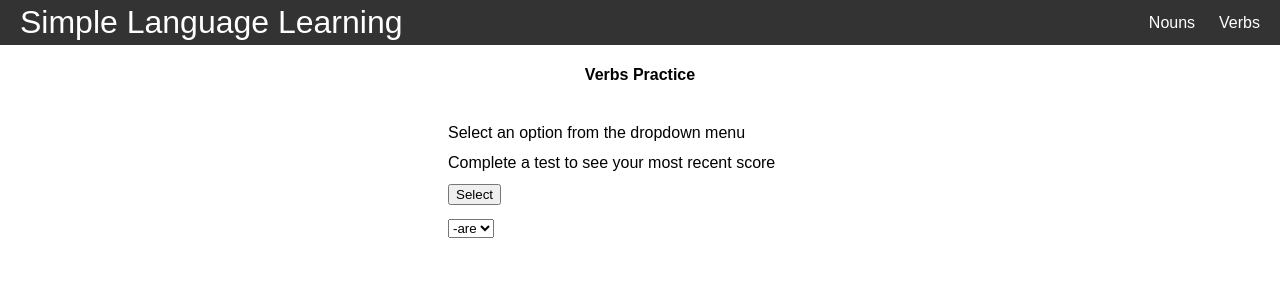
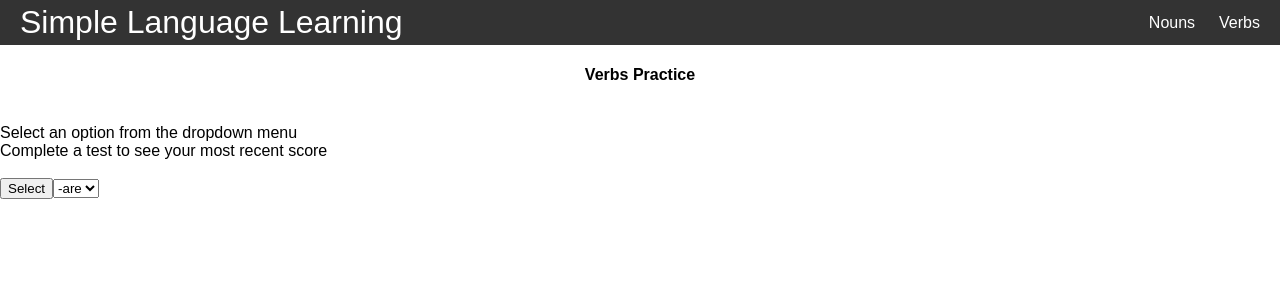
Before and after one commit to JozzaOzza/LanguageGameWebsite, a Next.js app in the folder frontend/: page /verbs in a window 1280 px wide. Shown: the top 300 px of the page. Built offline with nearby package versions, Linux system fonts and the light colour scheme.

Commit message:
end test without score, de-centred, visual score tracker

```diff
--- a/frontend/components/session.js
+++ b/frontend/components/session.js
@@ -21,6 +21,7 @@ export default function Session(props) {
     const [score, setScore] = useState(0) // the user's correct answers
     const [total, setTotal] = useState(0) // the total number of questions the user has answered
     const [mostRecentScore, setMostRecentScore] = useState(null) // user's most recent score
+    const [resultString, setResultString] = useState("")
 
     // functions
 
@@ -28,6 +29,7 @@ export default function Session(props) {
         setIsPending(true)
         setScore(0)
         setTotal(0)
+        setWordNumber(0)
         setResponse('')
 
         setConjugateNumber(Math.floor(Math.random() * 6))
@@ -39,13 +41,22 @@ export default function Session(props) {
     }
 
     async function endTest() {
-        setMostRecentScore(`${100 * (score / total)}%`)
+        setMostRecentScore(`${100 * ((score + 1) / (total + 1))}%`)
         setSelectAreaDisplay('block')
         setResponseAreaDisplay('none')
         setQueryData(null)
+        setResultString("")
+    }
+
+    async function endTestWithoutScore() {
+        setSelectAreaDisplay('block')
+        setResponseAreaDisplay('none')
+        setQueryData(null)
+        setResultString("")
     }
 
     async function getData() {
+        try {
             fetch(`http://localhost:5000/api/verbs/${queryType}`
             ).then(
                 Response => Response.json()
@@ -55,6 +66,10 @@ export default function Session(props) {
                     setQueryData(cleanData(Data.recordset))
                 }
             )
+        }
+        catch {
+            console.log("There was an error connecting to the database.")
+        }
     }
 
     function cleanData(inputArray) {
@@ -66,49 +81,35 @@ export default function Session(props) {
         return inputArray
     }
 
-    function nextQuestion() {
+    async function nextQuestion() {
         setScore(response.toLocaleLowerCase().trim() == queryData[wordNumber][conjugates[conjugateNumber]] ? score + 1 : score)
         setTotal(total + 1)
-        if (total == testLength - 1) {
+        setResultString(response.toLocaleLowerCase().trim() == queryData[wordNumber][conjugates[conjugateNumber]] ? resultString + "/" : resultString + "X")
+        console.log(`Score is ${score}`)
+        console.log(`Total is ${total}`)
+        if (wordNumber === testLength - 1) {
             endTest()
         } else {
             setResponse("")
-            setWordNumber(wordNumber == queryData.length - 1 ? 0 : wordNumber + 1)
+            setWordNumber(wordNumber + 1)
             setConjugateNumber(Math.floor(Math.random() * 6))
         }
     }
 
     // html
     return (
-        <div style={{
-            display: 'flex',
-            justifyContent: 'center'
+        <div >
+            <div id='selectArea' style={{
+                display: selectAreaDisplay
             }}>
-            <div style={{
-                display: selectAreaDisplay,
-                position: 'relative',
-                width: '30%'
-            }}>
-                <div style={{
-                    position: 'absolute',
-                    top: 0
-                }}>Select an option from the dropdown menu</div>
-                <div style={{
-                    position: 'absolute',
-                    top: 30
-                }}>{mostRecentScore == null
+                <div >Select an option from the dropdown menu</div>
+                <div >{mostRecentScore == null
                     ? "Complete a test to see your most recent score"
                     : `Your most recent score is ${mostRecentScore}`
                     }</div>
                 <br></br>
-                <button style={{
-                    position: 'absolute',
-                    top: 60
-                }} onClick={() => startTest()}>Select</button>
-                <select style={{
-                    position: 'absolute',
-                    top: 95
-                }} onChange={(e) => setQueryType(e.target.value)}>
+                <button onClick={() => startTest()}>Select</button>
+                <select onChange={(e) => setQueryType(e.target.value)}>
                     {topics[0].map((item) => (
                         <option key={item.id}>{item.name}</option>
                     ))}
@@ -116,17 +117,12 @@ export default function Session(props) {
                 <br></br><br></br>
             </div>
 
-            <div id='answerArea' style={{
-                display: responseAreaDisplay,
-                position: 'relative',
-                width: '30%'
+            <div id='responseArea' style={{
+                display: responseAreaDisplay
             }}>
                 <div>{(!isPending && queryData) && `Conjugate '${queryData[wordNumber].english}' in the '${readableConjugates[conjugateNumber]}' form`}</div>
                 <br></br>
-                <div style={{
-                    position: 'absolute',
-                    top: 30
-                }}>
+                <div >
                     <input
                         placeholder='type answer here'
                         required
@@ -134,17 +130,16 @@ export default function Session(props) {
                         onChange={(e) => setResponse(e.target.value)}
                     ></input>
                 </div>
-                <div style={{
-                    position: 'absolute',
-                    top: 60
-                }}>
+                <br></br>
+                <div >
                     <button onClick={() => nextQuestion()}>Submit</button>
+                --Here until I find a better way--
+                    <button onClick={() => endTestWithoutScore()}>End test</button>
                 </div>
                 <br></br>
-                <div style={{
-                    position: 'absolute',
-                    top: 90
-                }}>{`Question ${total + 1} out of 10`}</div>
+                <div >{`Question ${total + 1} out of 10`}</div>
+                <br></br>
+                <div >{resultString}</div>
             </div>
         </div>
 
--- a/frontend/pages/index.js
+++ b/frontend/pages/index.js
@@ -18,10 +18,6 @@ export default function HomePage() {
       <br />
       <div>The aim of this project is to create a website where you can practice vocab learning in a foreign language</div> <br />
       <div>Currently, the only supported language is Italian</div> <br />
-      <div>Words are taken from
-        {" "}
-         <a href="https://www.fluentin3months.com/italian-words/#h-the-100-most-used-italian-nouns-20-more-nouns-you-need-to-know">this website</a>
-      </div>
     </div>
 
   );
```
Also changed, not shown: 1 other file (tests, documents, lock files or other folders). Lines whose indentation alone changed are shown as unchanged.
